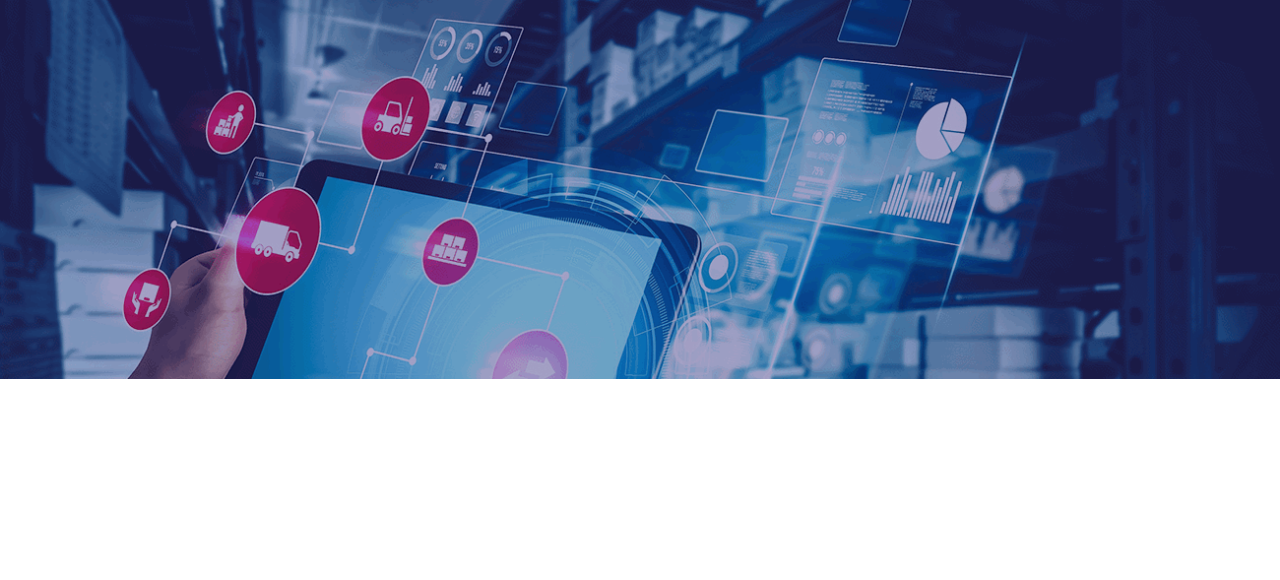
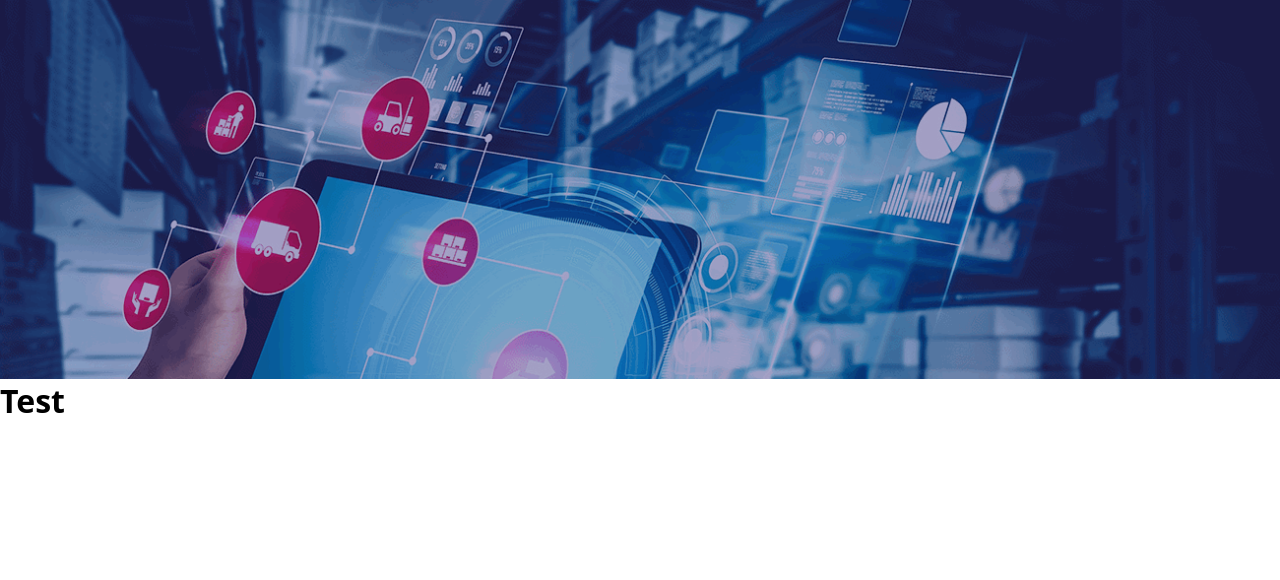
Before and after one commit to apaval26/Inventory-Landing-Page, a Django app: page /blist/ in a window 1280 px wide. Shown: the part 81-661 px from the top of the page. Run offline with Django 4.2, Linux system fonts and the light colour scheme.

Commit message:
Test change
test change

```diff
--- a/(Start 07.04.2024) - SoftDevGrProject/templates/main.html
+++ b/(Start 07.04.2024) - SoftDevGrProject/templates/main.html
@@ -43,6 +43,7 @@
     <footer>
         <p>&copy;Copyright 2023.University Of Westminster. All rights reserved.</p>
     </footer>
+	<h1> Test </h1>
 
     <script>
         navToggleBtn = document.querySelector('.navToggleBtn');
```
